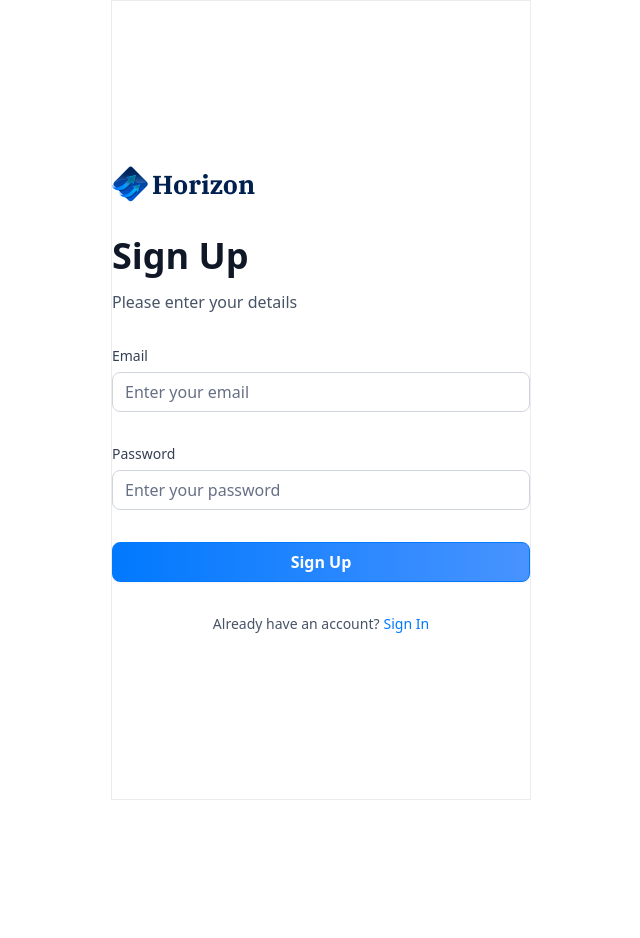
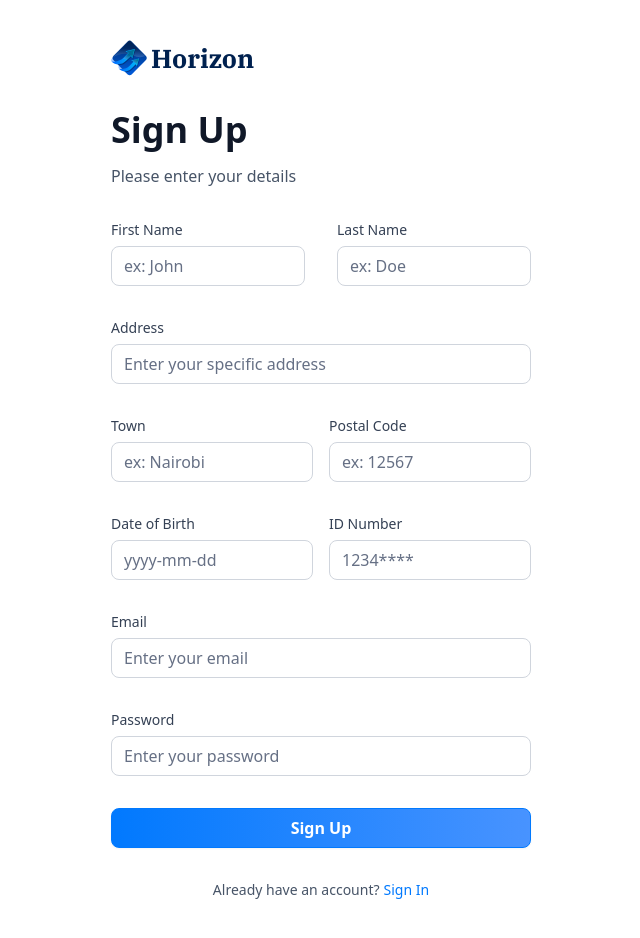
Before and after one commit to Ase020/banking, a Next.js app: page /sign-up in a window 1280 px wide. Shown: the whole page, without its empty margins (319-959 px from the left). Before the commit the page ends 800 px from the top, so only its background shows below. Built offline with nearby package versions, Linux system fonts and the light colour scheme.

Commit message:
authform validation

```diff
--- a/components/AuthForm.tsx
+++ b/components/AuthForm.tsx
@@ -17,9 +17,11 @@ function AuthForm({ type }: { type: string }) {
   const [user, setUser] = React.useState(null);
   const [isLoading, setisLoading] = React.useState(false);
 
+  const formSchema = authFormSchema(type);
+
   // 1. Define your form.
-  const form = useForm<z.infer<typeof authFormSchema>>({
-    resolver: zodResolver(authFormSchema),
+  const form = useForm<z.infer<typeof formSchema>>({
+    resolver: zodResolver(formSchema),
     defaultValues: {
       email: "",
       password: "",
@@ -27,7 +29,7 @@ function AuthForm({ type }: { type: string }) {
   });
 
   // 2. Define a submit handler.
-  function onSubmit(values: z.infer<typeof authFormSchema>) {
+  function onSubmit(values: z.infer<typeof formSchema>) {
     // Do something with the form values.
     // ✅ This will be type-safe and validated.
     setisLoading(true);
@@ -36,7 +38,7 @@ function AuthForm({ type }: { type: string }) {
   }
 
   return (
-    <section className="auth-form border">
+    <section className="auth-form">
       <header className="flex flex-col gap-5 md:gap-8">
         <Link href="/" className="cursor-pointer flex items-center gap-1">
           <Image src="/icons/logo.svg" alt="logo" width={36} height={36} />
@@ -64,6 +66,63 @@ function AuthForm({ type }: { type: string }) {
         <>
           <Form {...form}>
             <form onSubmit={form.handleSubmit(onSubmit)} className="space-y-8">
+              {type === "sign-up" && (
+                <>
+                  <div className="flex gap-4 md:gap-8 flex-col md:flex-row">
+                    <CustomInput
+                      control={form.control}
+                      label="First Name"
+                      name="firstName"
+                      placeholder="ex: John"
+                    />
+
+                    <CustomInput
+                      control={form.control}
+                      label="Last Name"
+                      name="lastName"
+                      placeholder="ex: Doe"
+                    />
+                  </div>
+
+                  <CustomInput
+                    control={form.control}
+                    label="Address"
+                    name="address1"
+                    placeholder="Enter your specific address"
+                  />
+
+                  <div className="flex gap-4 flex-col md:flex-row">
+                    <CustomInput
+                      control={form.control}
+                      label="Town"
+                      name="town"
+                      placeholder="ex: Nairobi"
+                    />
+
+                    <CustomInput
+                      control={form.control}
+                      label="Postal Code"
+                      name="postalCode"
+                      placeholder="ex: 12567"
+                    />
+                  </div>
+
+                  <div className="flex gap-4 flex-col md:flex-row">
+                    <CustomInput
+                      control={form.control}
+                      label="Date of Birth"
+                      name="dateOfBirth"
+                      placeholder="yyyy-mm-dd"
+                    />
+                    <CustomInput
+                      control={form.control}
+                      label="ID Number"
+                      name="idNumber"
+                      placeholder="1234****"
+                    />
+                  </div>
+                </>
+              )}
               <CustomInput
                 control={form.control}
                 label="Email"
--- a/components/CustomInput.tsx
+++ b/components/CustomInput.tsx
@@ -6,9 +6,11 @@ import { Input } from "./ui/input";
 import { z } from "zod";
 import { authFormSchema } from "@/lib/utils";
 
+const formSchema = authFormSchema("sign-up");
+
 interface CustomInputProps {
-  control: Control<z.infer<typeof authFormSchema>>;
-  name: FieldPath<z.infer<typeof authFormSchema>>;
+  control: Control<z.infer<typeof formSchema>>;
+  name: FieldPath<z.infer<typeof formSchema>>;
   label: string;
   placeholder: string;
 }
--- a/lib/utils.ts
+++ b/lib/utils.ts
@@ -195,7 +195,18 @@ export const getTransactionStatus = (date: Date) => {
   return date > twoDaysAgo ? "Processing" : "Success";
 };
 
-export const authFormSchema = z.object({
-  email: z.string().email(),
-  password: z.string().min(6),
-});
+export const authFormSchema = (type: string) =>
+  z.object({
+    email: z.string().email(),
+    password: z.string().min(6),
+
+    firstName: type === "sign-in" ? z.string().optional() : z.string().min(3),
+    lastName: type === "sign-in" ? z.string().optional() : z.string().min(3),
+    address1: type === "sign-in" ? z.string().optional() : z.string().max(50),
+    town: type === "sign-in" ? z.string().optional() : z.string().min(3),
+    postalCode:
+      type === "sign-in" ? z.string().optional() : z.string().min(3).max(6),
+    dateOfBirth: type === "sign-in" ? z.string().optional() : z.string().min(3),
+    idNumber:
+      type === "sign-in" ? z.string().optional() : z.string().min(6).max(9),
+  });
```
